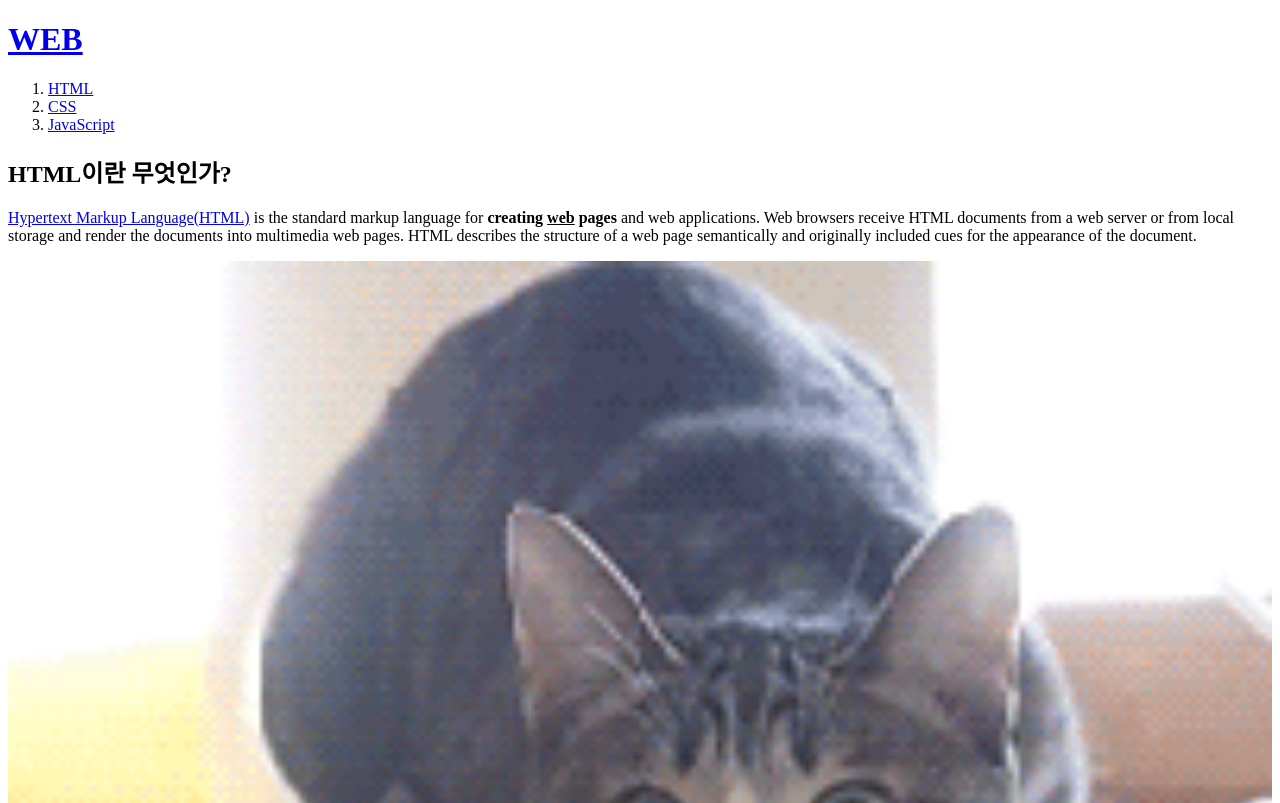
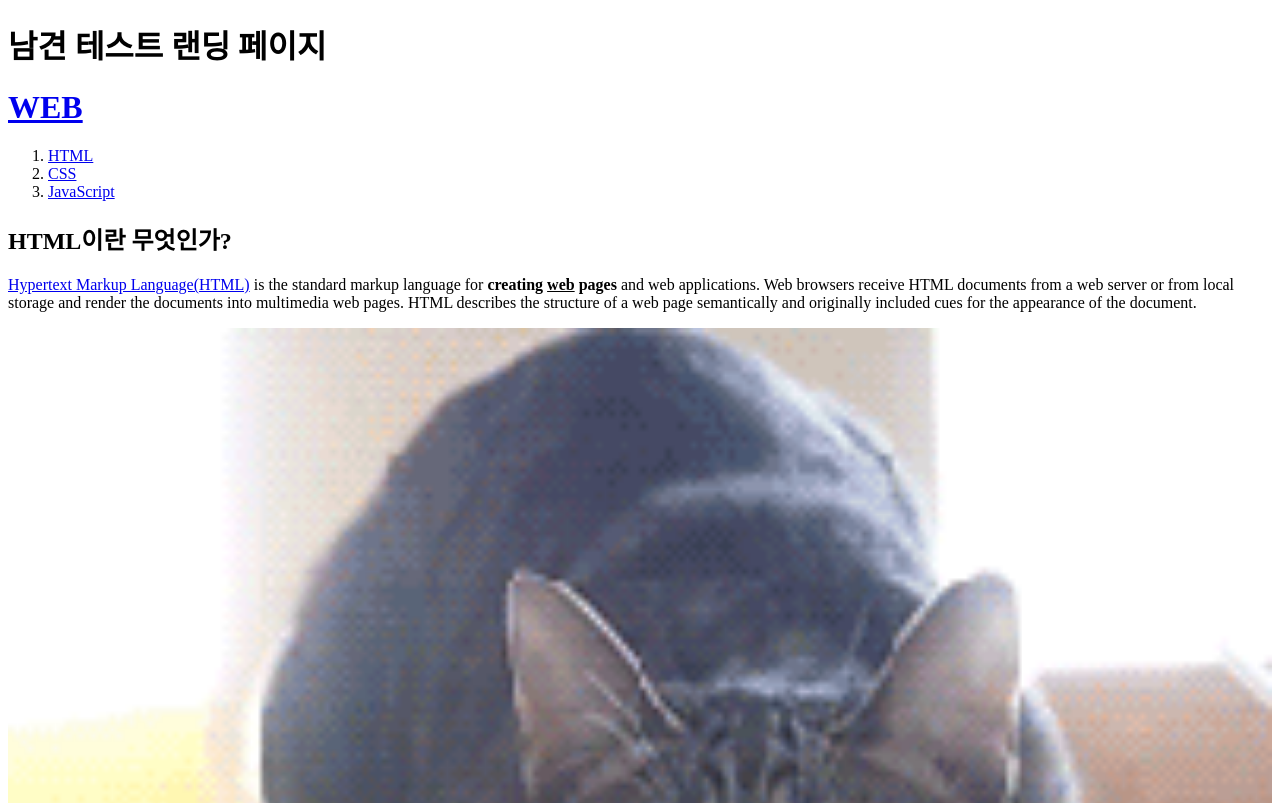
Before and after one commit to earyear/test240402, a plain HTML site: page index.html in a window 1280 px wide. Shown: the top 803 px of the page. Drawn offline with Linux system fonts and the light colour scheme.

Commit message:
이름 수정, 무료 배포 실행중

```diff
--- a/index.html
+++ b/index.html
@@ -5,6 +5,7 @@
 <meta charset="utf-8">
 </head>
 <body>
+    <h1> 남견 테스트 랜딩 페이지</h1>
 <h1><a href="index.html">WEB</a></h1>
 <ol>
 <li><a href="1.html">HTML</a></li>
```
